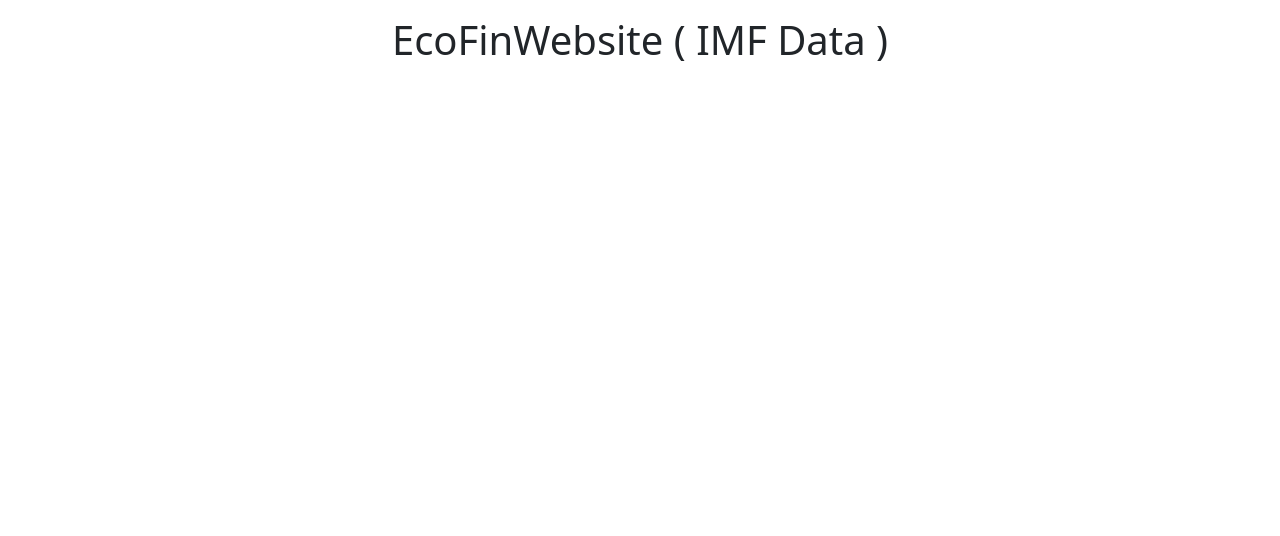
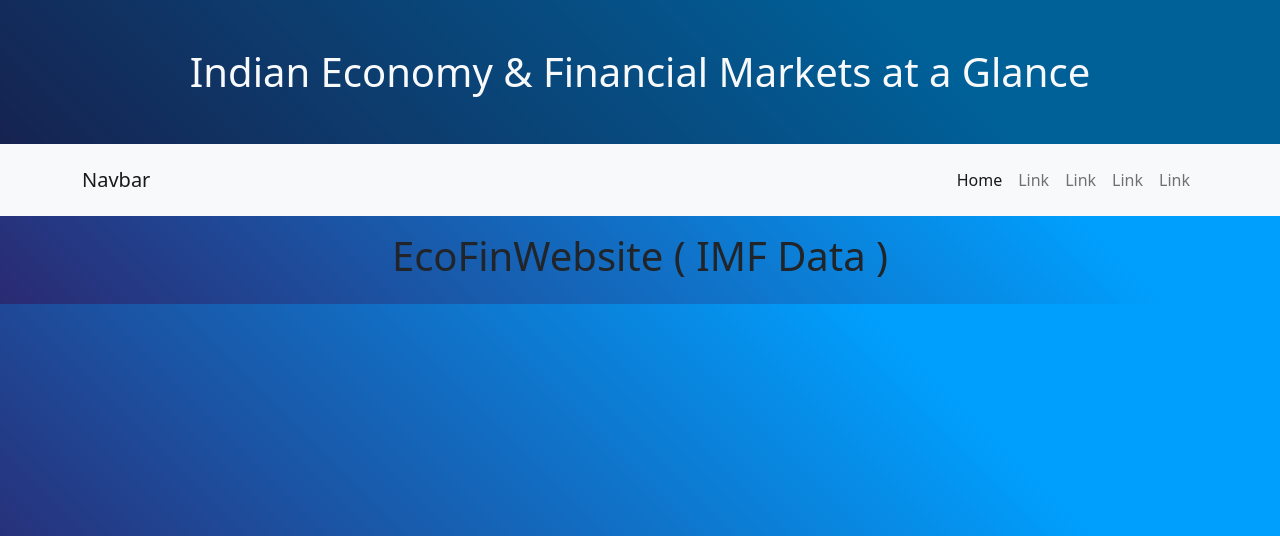
Before and after one commit to raghupatro/EcoFinWeb, a Django app: page / in a window 1280 px wide. Shown: the top 536 px of the page. Run offline with Django 4.2, Linux system fonts and the light colour scheme; some libraries are stand-ins or nearby versions.

Commit message:
navbar added.

```diff
--- a/EcoFinWeb/EcoFin/templates/EcoFin/header.html
+++ b/EcoFinWeb/EcoFin/templates/EcoFin/header.html
@@ -12,7 +12,37 @@
     <script src="{% static 'EcoFin/js/plotly.min.js' %}"></script>
     <title>EcoFinWeb</title>
   </head>
-  <body>
+  <body class="bg-grad">
+
+    <h1 class="text-center py-5 display-6 text-light m-0" style="background-color: rgba(0, 0, 0, 0.4)">
+      Indian Economy & Financial Markets at a Glance
+    </h1>
+
+    <nav class="navbar navbar-expand-lg navbar-light bg-light py-3">
+      <div class="container">
+        <a class="navbar-brand" href="#">Navbar</a>
+        <div id="navbarSupportedContent">
+          <ul class="navbar-nav me-auto mb-2 mb-lg-0 float-end">
+            <li class="nav-item">
+              <a class="nav-link active" aria-current="page" href="#">Home</a>
+            </li>
+            <li class="nav-item">
+              <a class="nav-link" href="#">Link</a>
+            </li>
+            <li class="nav-item">
+              <a class="nav-link" href="#">Link</a>
+            </li>
+            <li class="nav-item">
+              <a class="nav-link" href="#">Link</a>
+            </li>
+            <li class="nav-item">
+              <a class="nav-link" href="#">Link</a>
+            </li>
+          </ul>
+        </div>
+      </div>
+    </nav>
+
     {% block content %}{% endblock content %}
     <script src="{% static 'EcoFin/js/font-awesome.js' %}"></script>
     <script src="{% static 'EcoFin/js/bootstrap.bundle.min.js' %}"></script>
--- a/EcoFinWeb/EcoFin/templates/EcoFin/wb.html
+++ b/EcoFinWeb/EcoFin/templates/EcoFin/wb.html
@@ -1,10 +1,6 @@
 {% extends 'EcoFin/header.html' %} {% load static %} {% block content %}
 
-<div class="bg-grad">
-
-  <h1 class="text-center py-5 display-6 text-light m-0" style="background-color: rgba(0, 0, 0, 0.4)">
-    Indian Economy & Financial Markets at a Glance
-  </h1>
+<div>
 
   <div class="dropdown d-md-block d-block d-lg-none " style="background-color: rgba(0, 0, 0, 0.4)">
     <button class="btn btn-light dropdown-toggle w-100 p-3 fs-2 " type="button" id="dropdownMenuButton1" data-bs-toggle="dropdown" aria-expanded="false">
```
